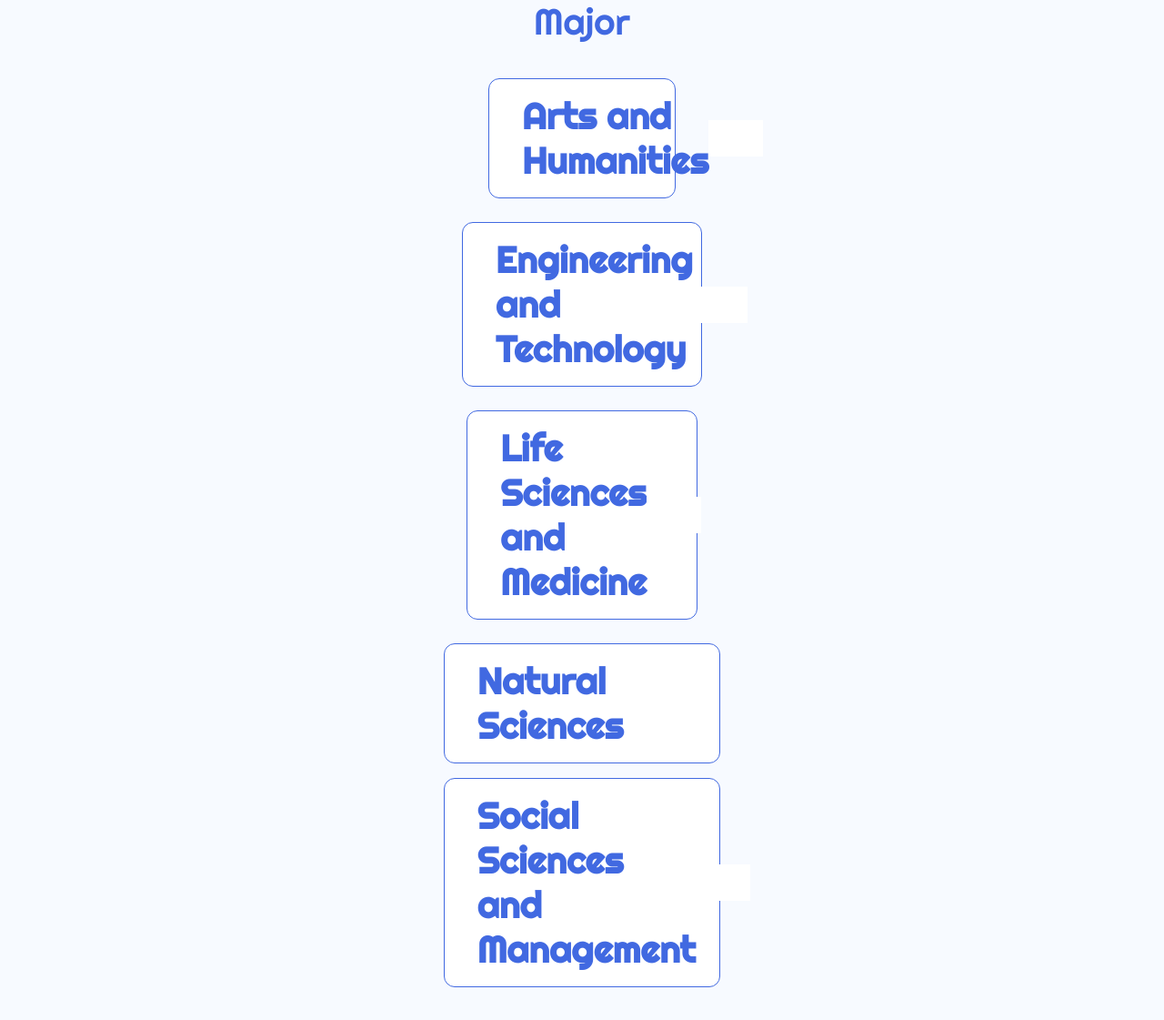
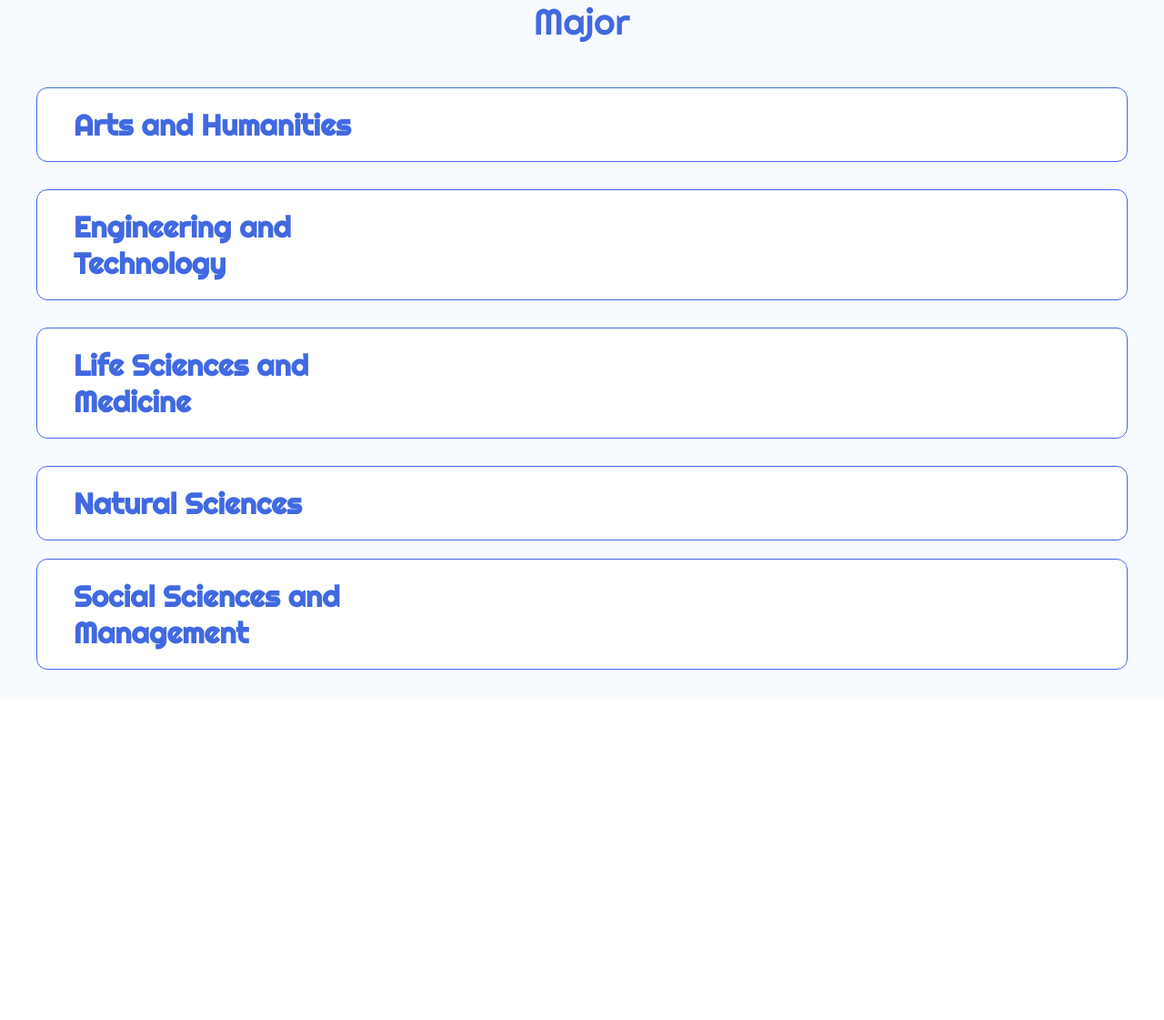
Before and after one commit to AgileRE-2023/stakeholder-requirement-retriever, a Django app: page /history/major in a window 1280 px wide. Shown: the part 101-1222 px from the top of the page at 91% size. After the commit the page ends 837 px from the top, so only its background shows below. Run offline with Django 4.2, Linux system fonts and the light colour scheme; data that the repository does not hold is empty.

Commit message:
major page

```diff
--- a/static/css/index.css
+++ b/static/css/index.css
@@ -199,35 +199,8 @@ header .navbar .icon .material-symbols-outlined:hover {
   display: flex;
   flex-direction: column;
   flex-wrap: wrap;
+  align-items: center;
   justify-content: center;
-  align-items: center;
-}
-
-.contain .part2 .box3 .box2 {
-  display: flex;
-  flex-direction: column;
-  min-height: fit-content;
-  background-color: #ffffff;
-  border: 1px solid #4169e1;
-  color: #3b82f6;
-  border-radius: 0.75rem;
-  padding: 16px 16px;
-  margin: 10px 40px;
-  width: fit-content;
-}
-
-.box3 {
-  display: flex;
-  flex-direction: row;
-  align-items: center;
-  width: 41.6666667%;
-  min-height: fit-content;
-  background-color: #ffffff;
-  border: 1px solid #4169e1;
-  color: #3b82f6;
-  border-radius: 0.75rem;
-  padding: 16px 16px;
-  margin-bottom: 16px;
 }
 
 .box3 h2,
@@ -238,29 +211,25 @@ header .navbar .icon .material-symbols-outlined:hover {
 .box3 h2 {
   font-family: "Righteous", cursive;
   font-size: 32px;
-  padding: 20px 0 0 20px;
-  width: 100%;
+  width: 30%;
 }
 
 .box3 {
   display: flex;
   flex-direction: row;
-  align-items: center;
-  width: 41.6666667%;
-  min-height: fit-content;
   background-color: #ffffff;
   border: 1px solid #4169e1;
   color: #3b82f6;
   border-radius: 0.75rem;
-  padding: 16px 16px;
-  margin: 10px 20px;
+  padding: 20px;
+  margin: 10px 40px;
+  gap: 20px;
   width: fit-content;
 }
 
 .major {
   display: flex;
   flex-direction: row;
-  padding: 10px;
   background-color: #ffffff;
   flex-wrap: wrap;
   gap: 10px;
@@ -271,8 +240,8 @@ header .navbar .icon .material-symbols-outlined:hover {
   flex-direction: row;
   justify-content: space-between;
   align-items: center;
-  padding: 10px 20px;
   background-color: #ffffff;
+  width: 900px;
 }
 
 .listmajor li {
--- a/templates/major.html
+++ b/templates/major.html
@@ -25,7 +25,7 @@
                     <h1><span>Major<span></h1>
                 </div>
                 <div class="part2">
-                    <div class="box2">
+                    <div class="box3">
                         <h2>Arts and Humanities</h2>
                         <div class="listmajor">
                             <ul class="major">
@@ -44,7 +44,7 @@
                 </div>
 
                 <div class="part2">
-                    <div class="box2">
+                    <div class="box3">
                         <h2>Engineering and Technology</h2>
                         <div class="listmajor">
                             <ul class="major">
@@ -63,7 +63,7 @@
                 </div>
 
                 <div class="part2">
-                    <div class="box2">
+                    <div class="box3">
                         <h2>Life Sciences and Medicine</h2>
                         <div class="listmajor">
                             <ul class="major">
@@ -82,7 +82,7 @@
                 </div>
 
                 <div class="part2">
-                    <div class="box2">
+                    <div class="box3">
                         <h2>Natural Sciences</h2>
                         <div class="listmajor">
                             <ul class="major">
@@ -100,7 +100,7 @@
                 </div>
 
                 <div class="part2">
-                    <div class="box2">
+                    <div class="box3">
                         <h2>Social Sciences and Management</h2>
                         <div class="listmajor">
                             <ul class="major">
```
